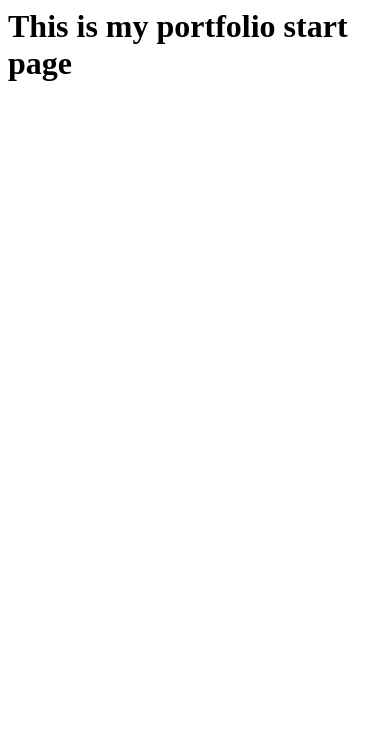
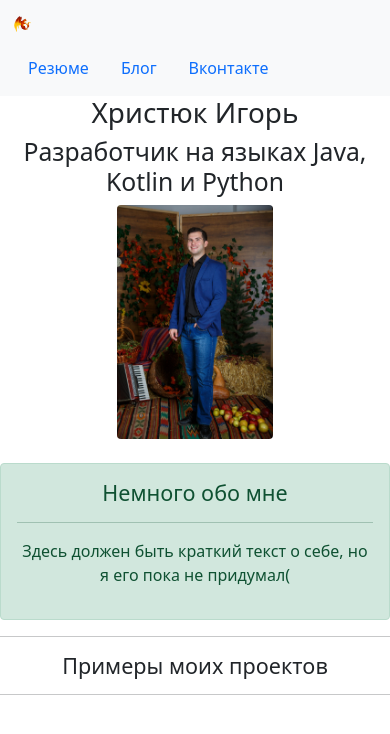
Before and after one commit to Veliall/personal_portfolio, a Django app: page / in a window 390 px wide. Shown: the top 734 px of the page. Run offline with Django 4.2, Linux system fonts and the light colour scheme; data that the repository does not hold is empty.

Commit message:
Когда лень писать коммент

```diff
--- a/blog/models.py
+++ b/blog/models.py
@@ -5,3 +5,6 @@ class Blog(models.Model):
     title = models.CharField(max_length=200)
     description = models.TextField()
     date = models.DateField()
+
+    def __str__(self):
+        return self.title
--- a/blog/urls.py
+++ b/blog/urls.py
@@ -1,6 +1,10 @@
+from django.urls import path
+
 from . import views
-from django.urls import path
+
+app_name = 'blog'
 
 urlpatterns = [
     path('', views.all_blogs, name='all_blogs'),
+    path('<int:blog_id>/', views.detail, name='detail'),
 ]
--- a/personal_portfolio/settings.py
+++ b/personal_portfolio/settings.py
@@ -117,6 +117,8 @@ USE_TZ = True
 # Static files (CSS, JavaScript, Images)
 # https://docs.djangoproject.com/en/4.0/howto/static-files/
 
+STATIC_ROOT = ''
+
 STATIC_URL = 'static/'
 
 # Default primary key field type
--- a/portfolio/models.py
+++ b/portfolio/models.py
@@ -6,3 +6,6 @@ class Project(models.Model):
     description = models.CharField(max_length=250)
     image = models.ImageField(upload_to='portfolio/images/')
     url = models.URLField(blank=True)
+
+    def __str__(self):
+        return self.title
--- /dev/null
+++ b/portfolio/templates/portfolio/base.html
@@ -0,0 +1,40 @@
+{% load static %}
+<!DOCTYPE html>
+<html lang="en">
+<head>
+    <meta charset="utf-8">
+    <meta name="viewport" content="width=device-width, initial-scale=1">
+    <!-- Bootstrap CSS -->
+    <link href="https://cdn.jsdelivr.net/npm/bootstrap@5.1.3/dist/css/bootstrap.min.css" rel="stylesheet"
+          integrity="sha384-1BmE4kWBq78iYhFldvKuhfTAU6auU8tT94WrHftjDbrCEXSU1oBoqyl2QvZ6jIW3" crossorigin="anonymous">
+    <link rel="icon" type="image/png" href="{% static "portfolio/catoenix.png" %}">
+    {% block title %}{% endblock %}
+</head>
+<body>
+<nav class="navbar navbar-expand-lg navbar-light bg-light">
+    <div class="container-fluid">
+        <a class="navbar-brand" href="{% url 'home' %}">
+            <img src="{% static "portfolio/catoenix.png" %}" alt="" width="6%"
+                 class="d-inline-block align-text-top">
+        </a>
+        <ul class="nav justify-content-end">
+            <li class="nav-item">
+                <a class="nav-link active" aria-current="page" href="{% static 'portfolio/Khristiuk(Java).pdf' %}">Резюме</a>
+            </li>
+            <li class="nav-item">
+                <a class="nav-link" href="{% url 'blog:all_blogs' %}">Блог</a>
+            </li>
+            <li class="nav-item">
+                <a class="nav-link" href="https://vk.com/igordance" target="_blank">Вконтакте</a>
+            </li>
+        </ul>
+    </div>
+</nav>
+
+{% block content %}{% endblock %}
+
+<script src="https://cdn.jsdelivr.net/npm/bootstrap@5.1.3/dist/js/bootstrap.bundle.min.js"
+        integrity="sha384-ka7Sk0Gln4gmtz2MlQnikT1wXgYsOg+OMhuP+IlRH9sENBO0LRn5q+8nbTov4+1p"
+        crossorigin="anonymous"></script>
+</body>
+</html>
--- a/portfolio/templates/portfolio/home.html
+++ b/portfolio/templates/portfolio/home.html
@@ -1,12 +1,40 @@
-<h1>This is my portfolio start page</h1>
+{% extends 'portfolio/base.html' %}
+{% block title %}
+    <title>Христюк Игорь: Главная страница</title>
+{% endblock %}
+{% block content %}
 
-{% for project in projects %}
+    <h1 class="text-center">Христюк Игорь</h1>
+    <h2 class="text-center">Разработчик на языках Java, Kotlin и Python</h2>
 
-    <h2>{{ project.title }}</h2>
-    <p>{{ project.description }}</p>
-    <img src="{{ project.image.url }}">
-    {% if project.url %}
-        <br><a href="{{ project.url }}">Link</a>
-    {% endif %}
+    {% load static %}
 
-{% endfor %}
+    <div class="text-center">
+        <img src="{% static 'portfolio/photo.jpg' %}" class="rounded" width="40%" alt="Здесь было фото(((">
+    </div>
+    <br>
+    <div class="alert alert-success" role="alert">
+        <h4 class="text-center">Немного обо мне</h4>
+        <hr>
+        <p class="text-center">Здесь должен быть краткий текст о себе, но я его пока не придумал(</p>
+    </div>
+    <hr>
+    <h4 class="text-center">Примеры моих проектов</h4>
+    <hr>
+
+    <div class="row">
+        {% for project in projects %}
+            <div class="col-sm-4">
+                <div class="card" style="width: 100%;">
+                    <a href="{{ project.url }}">
+                        <img src="{{ project.image.url }}" class="card-img-top" alt="проект">
+                    </a>
+                    <div class="card-body">
+                        <h2>{{ project.title }}</h2>
+                        <p>{{ project.description }}</p>
+                    </div>
+                </div>
+            </div>
+        {% endfor %}
+    </div>
+{% endblock %}
--- a/portfolio/views.py
+++ b/portfolio/views.py
@@ -4,5 +4,5 @@ from .models import Project
 
 
 def home(request):
-    projects = Project.objects.all()
+    projects = Project.objects.all()[:3]
     return render(request, 'portfolio/home.html', {'projects': projects})
```
Also changed, not shown: blog/templates/blog/all_blogs.html (+26 -9 lines), blog/templates/blog/detail.html (added, +15 -0 lines), blog/views.py (+6 -1 lines), portfolio/static/portfolio/catoenix.png (added), portfolio/static/portfolio/photo.jpg (added), 1 other file.
